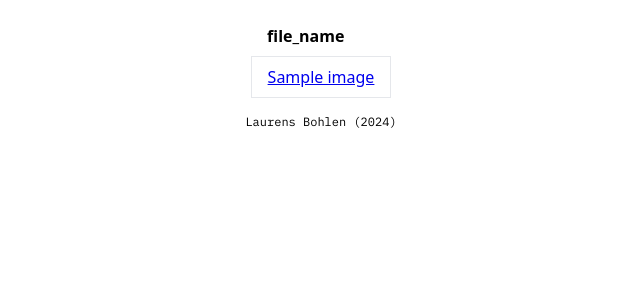
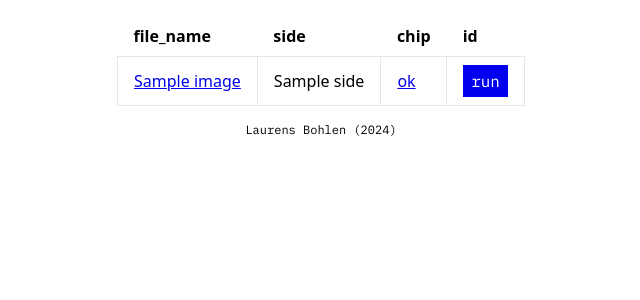
Before and after one commit to laubohlen/webibex, a Django app: template templates/core/to_landmark.html in a window 1280 px wide. Shown: the part 56-356 px from the top of the page, without its empty margins (319-959 px from the left). Run offline with Django 5.2, Linux system fonts and the light colour scheme; the template is opened without the code that fills it: most values are stand-ins (such as "Sample title", 1, 10 or a date in 2020); parts of the project's set-up code (start-up, migrations or seed data) failed here and were passed over; some libraries are stand-ins or nearby versions.

Commit message:
image to landmark only clickable once side was added for image; display side; display chip status _ok_ once it was created; make chip status clickable to show chip; add button to run future identification inference

```diff
--- a/templates/core/to_landmark.html
+++ b/templates/core/to_landmark.html
@@ -4,12 +4,33 @@
         <thead class="[&>tr>th]:px-4 [&>tr>th]:py-2 [&>tr>th]:text-left">
             <tr>
                 <th>file_name</th>
+                <th>side</th>
+                <th>chip</th>
+                <th>id</th>
             </tr>
         </thead>
         <tbody class="[&>tr>td]:border [&>tr>td]:px-4 [&>tr>td]:py-2">
             {% for i in images %}
             <tr>
+                {% if i.side %}
                 <td><a href="{% url 'landmark-horn' oid=i.id %}">{{i.name}}</a></td>
+                {% else %}
+                <td>{{i.name}}</td>
+                {% endif %}
+                <td>{{i.side}}</td>
+                {% if i.ibexchip.ibex_image_id %}
+                <td><a href="{{ i.ibexchip.url }}">ok</a></td>
+                <td>
+                    <a
+                        href="{% url 'to-landmark' %}"
+                        class="button"
+                        >run</a
+                    >
+                </td>
+                {% else %}
+                <td>-</td>
+                <td>-</td>
+                {% endif %}
             </tr>
             {% endfor %}
         </tbody>
```
